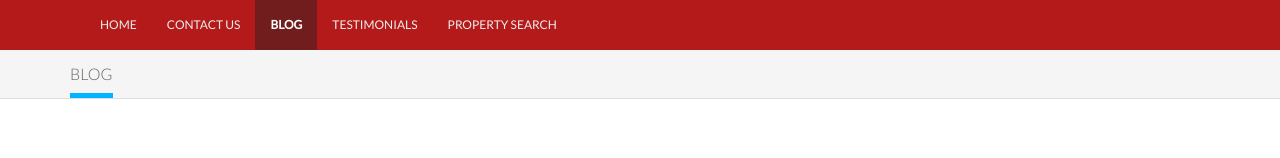
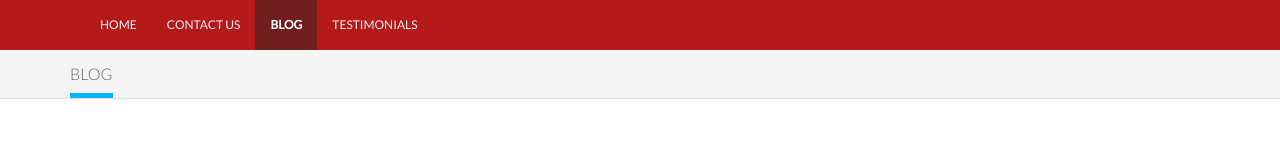
Before and after one commit to schatzhayeshomes/schatzhayeshomes.github.io, a plain HTML site: page blog.html in a window 1280 px wide. Shown: the top 158 px of the page. Drawn offline with nearby package versions, Linux system fonts and the light colour scheme.

Commit message:
update to remove property search menu item

```diff
--- a/blog.html
+++ b/blog.html
@@ -46,7 +46,6 @@
             <li class="hidden-sm hidden-md"><a href="team.html">Contact us</a></li>
             <li class="active hidden-sm hidden-md"><a href="blog.html">Blog</a></li>
 			<li class="hidden-sm hidden-md"><a href="testimonials.html">Testimonials</a></li>
-			<li class="hidden-sm hidden-md"><a href="propertysearch.html">Property Search</a></li>
           </ul>
         </div>
       </div>
```
Also changed, not shown: index.html (+0 -1 lines), team.html (+0 -1 lines).
